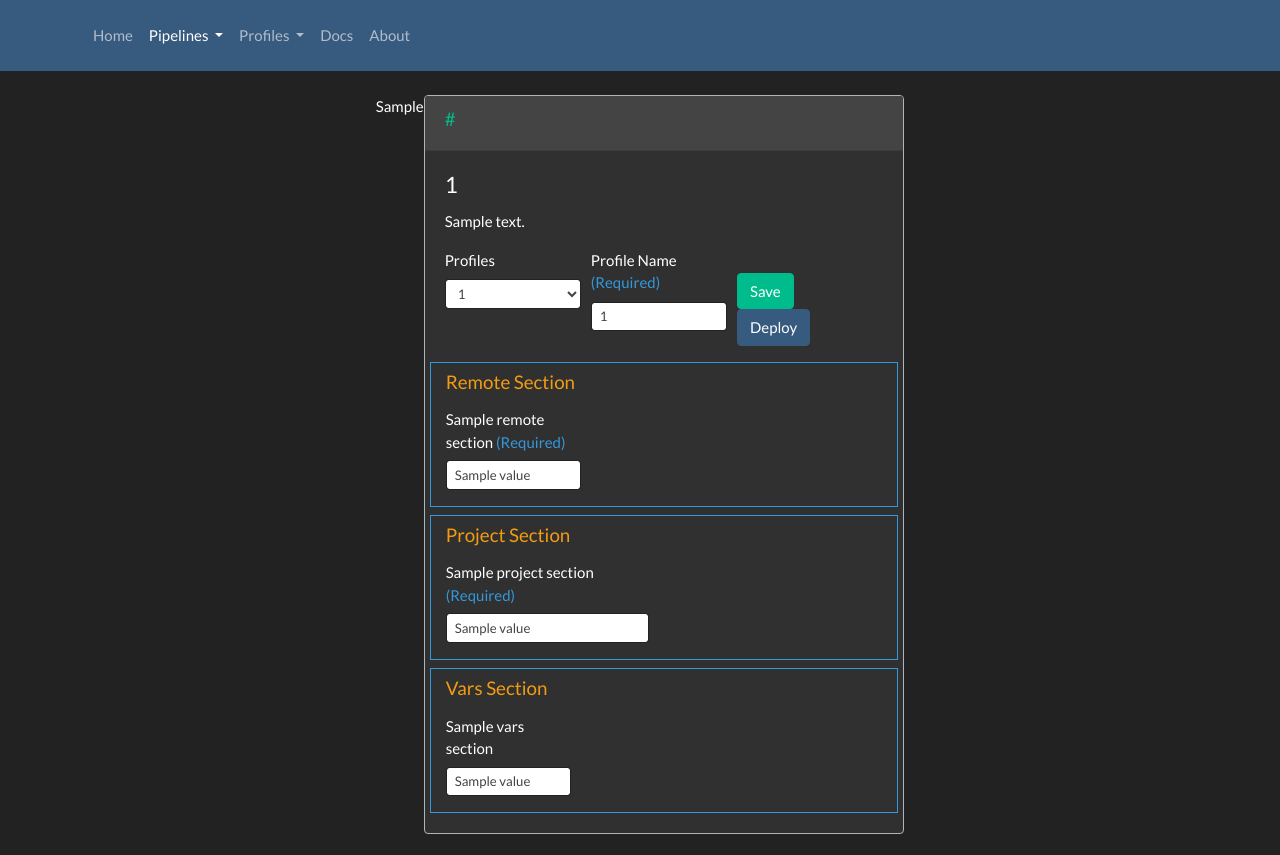
After one commit to solida-core/solida-gui, a Django app: template solidagui/templates/pipelines/setup.html in a window 1280 px wide. The commit adds this page. Shown: the top 855 px of the page. Run offline with Django 3.2, Linux system fonts and the light colour scheme; the template is opened without the code that fills it: most values are stand-ins (such as "Sample title", 1, 10 or a date in 2020); some libraries are stand-ins or nearby versions.

Commit message:
show pipeline details (setup page), save new profile

```diff
--- a/solidagui/apps/pipelines/__init__.py
+++ b/solidagui/apps/pipelines/__init__.py
@@ -0,0 +1 @@
+# default_app_config = 'pipelines.apps.PipelinesConfig'd
--- a/solidagui/apps/pipelines/apps.py
+++ b/solidagui/apps/pipelines/apps.py
@@ -3,3 +3,4 @@
 
 class PipelinesConfig(AppConfig):
     name = 'pipelines'
+    verbose_name = "Pipelines"
--- a/solidagui/apps/pipelines/urls.py
+++ b/solidagui/apps/pipelines/urls.py
@@ -4,4 +4,5 @@
 
 urlpatterns = [
     path('browse/', views.BrowseView.as_view(), name='pipelines.browse'),
+    path('<pipeline_id>/setup/', views.setup, name='pipeline.setup'),
 ]
--- a/solidagui/solidagui/settings.d/solida_settings.py
+++ b/solidagui/solidagui/settings.d/solida_settings.py
@@ -1,4 +1,4 @@
 # SOLIDA PATHS
 SOLIDA_CONFIG_FILE = '/root/.config/solida/config.yaml'
-SOLIDA_PROFILE_ROOT = '/root/.local/share/solida/'
-SOLIDA_PROFILE_NAME = 'last'
+SOLIDA_PROFILES_ROOT = '/root/.local/share/solida/'
+SOLIDA_PROFILE_NAME = 'sample'
--- a/solidagui/solidagui/settings.py
+++ b/solidagui/solidagui/settings.py
@@ -39,6 +39,7 @@
     'django.contrib.staticfiles',
     'extended_settings',
     'pagination_bootstrap',
+    'solidagui',
 ]
 
 MIDDLEWARE = [
--- a/solidagui/templates/base.html
+++ b/solidagui/templates/base.html
@@ -33,9 +33,11 @@
                         Pipelines
                     </a>
                     <div class="dropdown-menu" aria-labelledby="navbarPipelines">
-                        <a class="dropdown-item" href="{% url 'pipelines.browse' %}">Browse</a>
+                        <a class="dropdown-item" href="{% url 'pipelines.browse' %}">
+                            <span class="{% if 'pipelines/browse' in request.path %}text-success{% endif %}">Browse</span>
+                        </a>
                         <div class="dropdown-divider"></div>
-                        <a class="dropdown-item" href="#">Adda new</a>
+                        <a class="dropdown-item" href="#">Add new</a>
                     </div>
                 </li>
                  <li class="nav-item dropdown {% if 'profiles' in request.path %} active{% endif %}">
@@ -62,12 +64,12 @@
 </header>
 <body>
 <div id="solida-gui" class="container">
-    <div class="row justify-content-center" style="padding-top:20px;">
+    <div class="row justify-content-center mt-4">
         {% block content %}(no content){% endblock %}
     </div>
 </div>
-<div class="bg-700" style="margin-top:35px; margin-bottom:0; padding-bottom:15px;">
-    <div class="container text-center text-xs">
+<div class="bg-700">
+    <div class="container text-center text-xs mt-4">
         <div>
             <img src="{% static "images/CRS4-colori-small.png" %}" alt="crs4-logo">
         </div>
--- /dev/null
+++ b/solidagui/templates/pipelines/setup.html
@@ -0,0 +1,152 @@
+{% extends 'base.html' %}
+
+{% block content %}
+{{ to_do }}
+<div class="card border-light">
+    <div class="card-header"><h5><a href="{{ pipeline.url }}" target="_blank"> {{ pipeline.short_url }}</a></h5></div>
+    <div class="card-body ">
+        <h4 class="card-title">{{ pipeline.id }}</h4>
+        <p class="card-text">{{ pipeline.description }}</p>
+        <form id="setupProfile" class="needs-validation"
+              method="post" novalidate>
+            {% csrf_token %}
+            <fieldset >
+                <input type="hidden" id="to_do" name="to_do">
+                <div class="row">
+                    <div class="form-row col-sm-12 mb-3">
+                        <div class="col-sm-4">
+                            <label for="profile_selected">Profiles</label>
+                            <select class="form-control form-control-sm" id="profile_selected" name="profile_selected">
+                                <option value="" {% if not profile_id %} selected {% endif %}>Create new...</option>
+                                {% for p in pipeline.profiles %}
+                                <option value="{{ p.id }}" {% if profile_id == p.id %} selected {% endif %}>{{ p.id }}
+                                </option>
+                                {% endfor %}
+                            </select>
+                        </div>
+                        <div class="col-sm-4">
+                            <label for="profile_name">Profile Name<span class="text-info"> (Required)</span></label>
+                            <input type="text" class="form-control form-control-sm" id="profile_name"
+                                   name="profile_name"
+                                   placeholder="Type here the profile name..."
+                                   {% if profile_id %} value="{{ profile_id }}" {% else %} value="" {% endif %} required>
+                            <div class="invalid-feedback">
+                                Field required. Please type a valid profile name.
+                            </div>
+                        </div>
+
+                        <div class="col-sm-2 mt-4">
+                            <a class="btn btn-success {% if not profile_id %} disabled {% endif %}" id="btn_save_profile">Save</a>
+                            <span >&nbsp;</span>
+                            <a class="btn btn-primary {% if not profile_id %} disabled {% endif %}" id="btn_deploy">Deploy</a>
+                        </div>
+                    </div>
+                </div>
+                <div class="row border border-info" >
+                            <div class="col-sm-12 mt-2"><h5 class="text-warning">Remote Section</h5></div>
+                            <div class="form-row col-sm-12 mb-3">
+                                {% for k,v in profile.remote_section.items %}
+                                <div class="col-md-4">
+                                     <label class="col-form-label" for="{{ k }}">{{ v.label }}<span class="text-info"> (Required)</span></label>
+                                        <input type="text" class="form-control form-control-sm" placeholder="{{ v.value }}"
+                                               {% if profile_id %} value="{{ v.value }}" {% endif %}
+                                               id="{{ k }}" name="{{ k }}" required >
+                                        <div class="invalid-feedback">
+                                            Field required. Please type a valid {{ v.label }}
+                                        </div>
+                                </div>
+                                 {% endfor %}
+                            </div>
+                </div>
+                <div class="row border border-info mt-2">
+                    <div class="col-sm-12 mt-2"><h5 class="text-warning">Project Section</h5></div>
+                     {% for k,v in profile.project_section.items %}
+                            <div class="form-group col-sm-6">
+                                <label class="col-form-label" for="{{ k }}">{{ v.label }}<span class="text-info"> (Required)</span></label>
+                                <input type="text" class="form-control form-control-sm" placeholder="{{ v.value }}"
+                                       {% if profile_id %} value="{{ v.value }}" {% endif %}
+                                       id="{{ k }}" name="{{ k }}" required >
+                                <div class="invalid-feedback">
+                                    Field required. Please type a valid {{ v.label }}
+                                </div>
+                            </div>
+                            {% endfor %}
+                </div>
+                <div class="row border border-info mt-2">
+                    <div class="col-sm-12 mt-2"><h5 class="text-warning">Vars Section</h5></div>
+                    {% for k,v in profile.vars_section.items %}
+                            {% if 'project_' not in k %}
+                            <div class="form-group col-sm-4">
+                                <label class="col-form-label" for="{{ k }}">{{ v.label }}</label>
+                                <input type="text" class="form-control form-control-sm" placeholder="{{ v.value }}"
+                                       {% if profile_id %} value="{{ v.value }}" {% endif %}
+                                       id="{{ k }}" name="{{ k }}" />
+                            </div>
+                            {% endif %}
+                    {% endfor %}
+                </div>
+
+            </fieldset>
+        </form>
+    </div>
+</div>
+<script>
+    $("#profile_selected").bind('change', function() {
+        var profile_name = $("#profile_selected").val();
+        $('#to_do').val("load_profile");
+        $("#setupProfile").attr('action', '/pipelines/{{ pipeline.id }}/setup/');
+        $("#setupProfile").submit();
+    });
+
+    $("#profile_name").bind("keyup keydown keypress change blur", function() {
+        if ($("#profile_name").val() && $("#profile_name").val()!="") {
+            $("#btn_deploy").removeClass("disabled");
+            $("#btn_save_profile").removeClass("disabled");
+        }
+        else {
+            $("#btn_deploy").addClass("disabled");
+            $("#btn_save_profile").addClass("disabled");
+        }
+    });
+
+    $("#btn_deploy").on('click', function() {
+        this.check = checkup()
+        if (this.check) {
+            console.log("ok");
+        }
+        else {
+            return;
+        }
+    });
+
+    $("#btn_save_profile").on('click', function() {
+        this.check = checkup();
+        if (this.check) {
+            $('#to_do').val("save");
+            $("#setupProfile").attr('action', '/pipelines/{{ pipeline.id }}/setup/');
+            $("#setupProfile").submit();
+        }
+    });
+
+    function checkup() {
+         var check = true;
+
+        $(':input[required]').each(function(i, requiredField) {
+            if ($(requiredField).val().trim() == "") {
+                $(requiredField).removeClass("is-valid");
+                $(requiredField).addClass("is-invalid");
+                check = false;
+
+            }
+            else {
+                 $(requiredField).removeClass("is-invalid");
+                 $(requiredField).addClass("is-valid");
+            }
+        });
+        return check;
+    }
+
+
+</script>
+
+{% endblock %}
```
Also changed, not shown: solidagui/apps/pipelines/views.py (+36 -3 lines), solidagui/components/configs.py (+32 -0 lines), solidagui/components/pipelines.py (+52 -18 lines), solidagui/components/profiles.py (added, +107 -0 lines), solidagui/components/solida.py (added, +80 -0 lines), solidagui/templates/home.html (+7 -7 lines), solidagui/templates/pipelines/browse.html (+5 -7 lines), solidagui/solidagui/settings.d/__init__.py (added).
